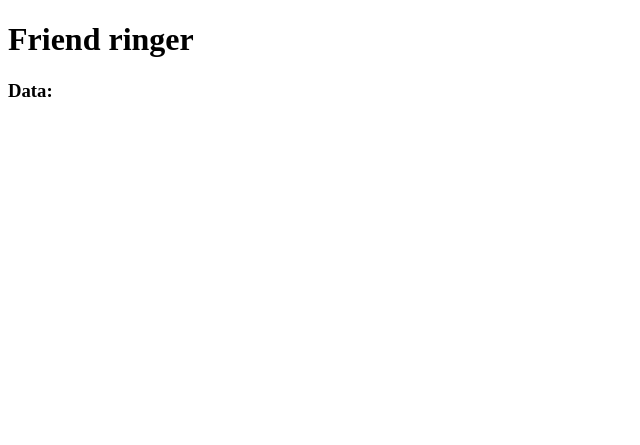
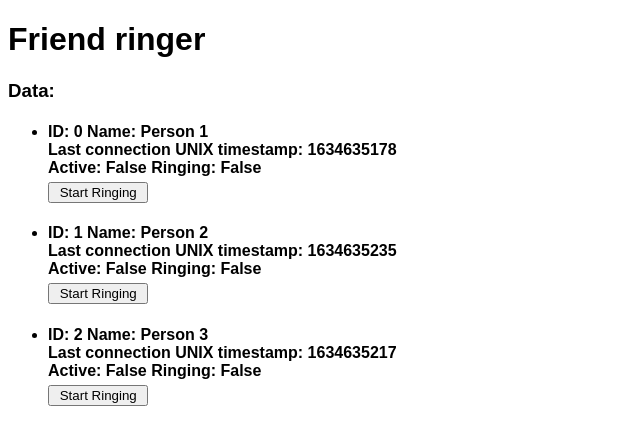
Before and after one commit to Masterbond7/Friend-Ringer, a Flask app: page / in a window 1280 px wide. Shown: the top 445 px of the page, without its empty margins (0-640 px from the left). Run offline with Flask 2, Linux system fonts and the light colour scheme.

Commit message:
Added a stylesheet and renamed index.jinja to index.html for ease of editing.

```diff
--- /dev/null
+++ b/Server/data.json
@@ -0,0 +1 @@
+[{"id": "0", "name": "Person 1", "last_conn": 1634635178, "active": false, "ringing": false}, {"id": "1", "name": "Person 2", "last_conn": 1634635235, "active": false, "ringing": false}, {"id": "2", "name": "Person 3", "last_conn": 1634635217, "active": false, "ringing": false}]
--- a/Server/main.py
+++ b/Server/main.py
@@ -75,7 +75,7 @@ website = Flask(__name__)
 
 @website.route('/')
 def index():
-    return render_template("index.jinja", data=load_data())
+    return render_template("index.html", data=load_data())
 
 @website.route('/ring', methods=['GET', 'POST'])
 def ring():
@@ -96,6 +96,7 @@ def ring():
 
         return redirect("/")
 
+
 if __name__ == "__main__":
     #flask_thread = Thread(target=lambda: waitress.serve(website, host="0.0.0.0", port=5000))
     networking_thread = Thread(target=thread_networking)
--- /dev/null
+++ b/Server/static/styles/styles.css
@@ -0,0 +1,7 @@
+* {
+    font-family: Arial, Helvetica, sans-serif;
+}
+
+h4 {
+    margin-bottom: 5px;
+}
--- a/Server/templates/index.jinja
+++ b/Server/templates/index.html
@@ -2,6 +2,7 @@
 <html lang="en">
     <head>
         <title>Friend Ringer Website</title>
+        <link rel="stylesheet" href="{{ url_for('static', filename='styles/styles.css') }}">
         <script src="http://code.jquery.com/jquery-latest.js"></script>
         <script>
             function reloadDataDiv() {
```
